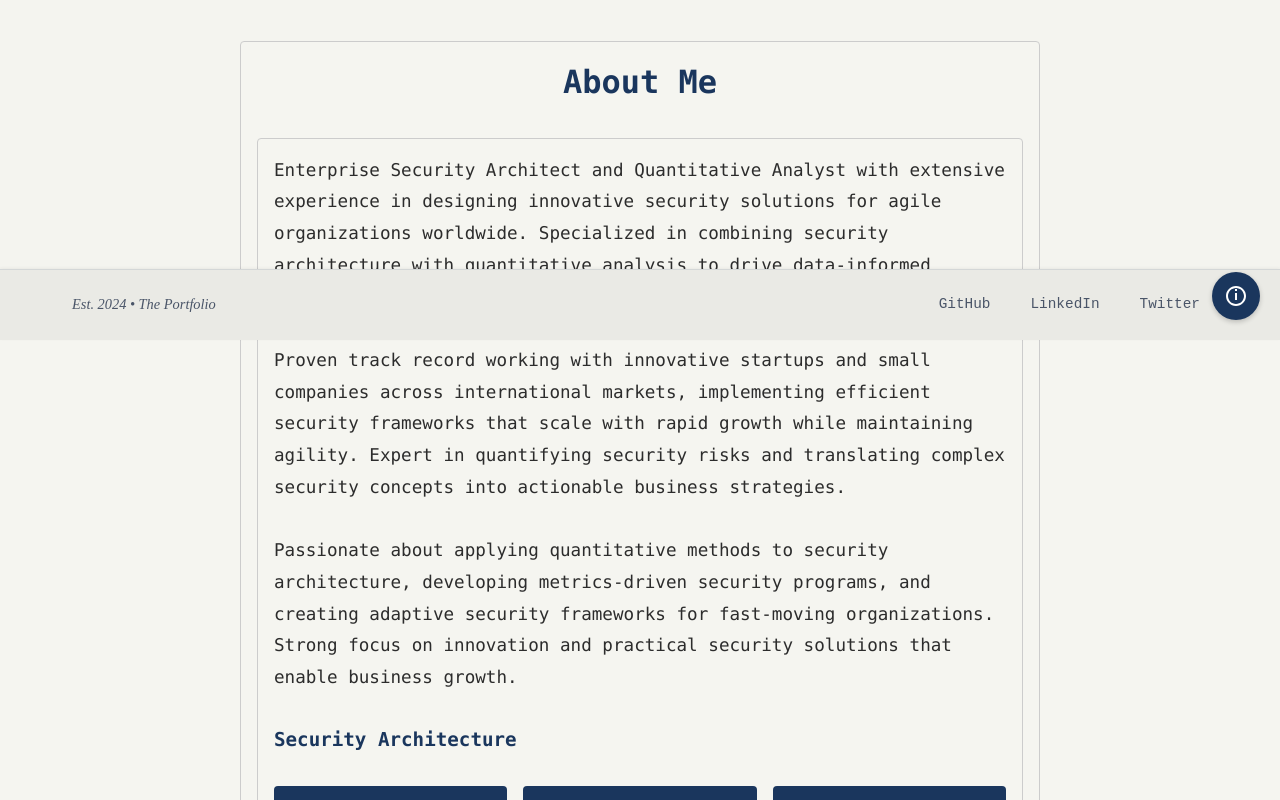
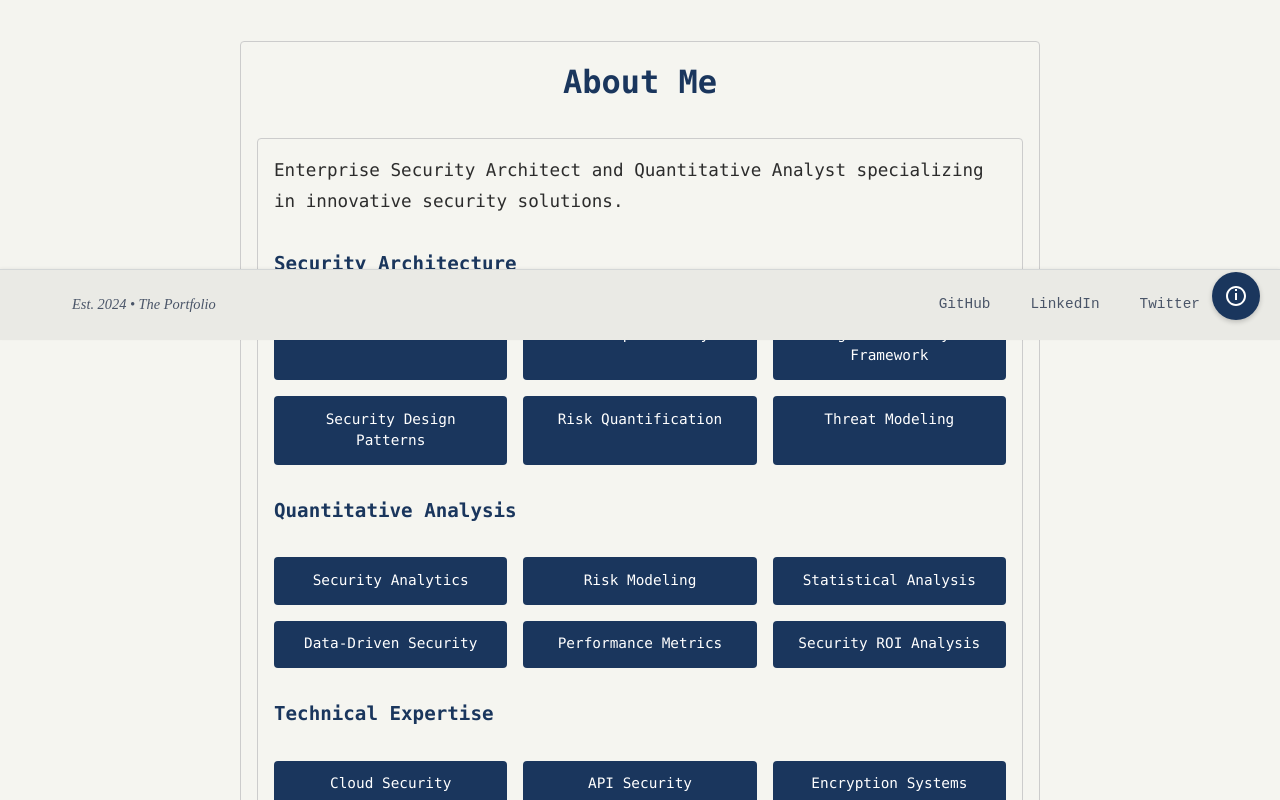
Before and after one commit to norandom/art_app, a React (Create React App) app: page / in a window 1280 px wide. Shown: the part 460-1260 px from the top of the page. Built offline with nearby package versions, Linux system fonts and the light colour scheme.

Commit message:
multilingual fixes

```diff
--- a/src/components/About.tsx
+++ b/src/components/About.tsx
@@ -2,6 +2,7 @@ import React from 'react';
 import styled from 'styled-components';
 import { motion } from 'framer-motion';
 import { useInView } from 'react-intersection-observer';
+import { useLanguage } from '../context/LanguageContext';
 
 const AboutSection = styled.section`
   margin: 6rem 0;
@@ -62,6 +63,7 @@ const Skill = styled(motion.div)`
 `;
 
 const About: React.FC = () => {
+  const { t } = useLanguage();
   const [ref, inView] = useInView({
     triggerOnce: true,
     threshold: 0.1,
@@ -83,69 +85,75 @@ const About: React.FC = () => {
     visible: { opacity: 1, y: 0 },
   };
 
-  const skills = {
-    'Security Architecture': [
-      'Zero Trust Architecture',
-      'Startup Security',
-      'Agile Security Framework',
-      'Security Design Patterns',
-      'Risk Quantification',
-      'Threat Modeling'
-    ],
-    'Quantitative Analysis': [
-      'Security Analytics',
-      'Risk Modeling',
-      'Statistical Analysis',
-      'Data-Driven Security',
-      'Performance Metrics',
-      'Security ROI Analysis'
-    ],
-    'Technical Expertise': [
-      'Cloud Security',
-      'API Security',
-      'Encryption Systems',
-      'Security Automation',
-      'DevSecOps',
-      'Secure Architecture'
-    ],
-    'Innovation & Leadership': [
-      'International Consulting',
-      'Startup Advisory',
-      'Security Strategy',
-      'Team Leadership',
-      'Innovation Security',
-      'Agile Methodologies'
-    ]
-  };
+  const skillCategories = [
+    {
+      key: 'securityarchitecture',
+      skills: [
+        'zerotrustarchitecture',
+        'startupsecurity',
+        'agilesecurityframework',
+        'securitydesignpatterns',
+        'riskquantification',
+        'threatmodeling'
+      ]
+    },
+    {
+      key: 'quantitativeanalysis',
+      skills: [
+        'securityanalytics',
+        'riskmodeling',
+        'statisticalanalysis',
+        'datadrivensecurity',
+        'performancemetrics',
+        'securityroianalysis'
+      ]
+    },
+    {
+      key: 'technicalexpertise',
+      skills: [
+        'cloudsecurity',
+        'apisecurity',
+        'encryptionsystems',
+        'securityautomation',
+        'devsecops',
+        'securearchitecture'
+      ]
+    },
+    {
+      key: 'innovationleadership',
+      skills: [
+        'internationalconsulting',
+        'startupadvisory',
+        'securitystrategy',
+        'teamleadership',
+        'innovationsecurity',
+        'agilemethodologies'
+      ]
+    }
+  ];
 
   return (
     <AboutSection id="about" ref={ref}>
-      <SectionTitle>About Me</SectionTitle>
+      <SectionTitle>{t('about.title')}</SectionTitle>
       <AboutContent
         variants={containerVariants}
         initial="hidden"
         animate={inView ? "visible" : "hidden"}
       >
         <AboutText>
-          Enterprise Security Architect and Quantitative Analyst with extensive experience in designing innovative security solutions for agile organizations worldwide. Specialized in combining security architecture with quantitative analysis to drive data-informed security decisions.
-        </AboutText>
-        <AboutText>
-          Proven track record working with innovative startups and small companies across international markets, implementing efficient security frameworks that scale with rapid growth while maintaining agility. Expert in quantifying security risks and translating complex security concepts into actionable business strategies.
-        </AboutText>
-        <AboutText>
-          Passionate about applying quantitative methods to security architecture, developing metrics-driven security programs, and creating adaptive security frameworks for fast-moving organizations. Strong focus on innovation and practical security solutions that enable business growth.
+          {t('about.description')}
         </AboutText>
 
-        {Object.entries(skills).map(([category, skillList]) => (
-          <SkillCategory key={category}>
-            <CategoryTitle>{category}</CategoryTitle>
+        {skillCategories.map(({ key, skills }) => (
+          <SkillCategory key={key}>
+            <CategoryTitle>{t(`skills.${key}`)}</CategoryTitle>
             <SkillsGrid>
-              {skillList.map((skill) => (
+              {skills.map((skill) => (
                 <Skill
                   key={skill}
                   variants={itemVariants}
                 >
-                  {skill}
+                  {t(`skills.items.${skill}`)}
                 </Skill>
               ))}
             </SkillsGrid>
--- a/src/components/Education.tsx
+++ b/src/components/Education.tsx
@@ -2,6 +2,7 @@ import React from 'react';
 import styled from 'styled-components';
 import { motion } from 'framer-motion';
 import { useInView } from 'react-intersection-observer';
+import { useLanguage } from '../context/LanguageContext';
 
 const EducationSection = styled.section`
   margin: 6rem 0;
@@ -62,6 +63,7 @@ const CertificationItem = styled(motion.div)`
 `;
 
 const Education: React.FC = () => {
+  const { t } = useLanguage();
   const [ref, inView] = useInView({
     triggerOnce: true,
     threshold: 0.1,
@@ -90,49 +92,47 @@ const Education: React.FC = () => {
         initial="hidden"
         animate={inView ? "visible" : "hidden"}
       >
-        <SectionTitle>Education</SectionTitle>
+        <SectionTitle>{t('education.title')}</SectionTitle>
 
         <EducationItem variants={itemVariants}>
-          <Degree>Master of Science in Information Security</Degree>
-          <School>Top Technical University</School>
-          <Period>2015 - 2017</Period>
+          <Degree>{t('education.masters.degree')}</Degree>
+          <School>{t('education.masters.school')}</School>
+          <Period>{t('education.masters.period')}</Period>
           <Description>
-            Specialized in advanced cybersecurity, cryptography, and secure system design.
-            Thesis focused on "Zero Trust Architecture Implementation in Enterprise Environments."
+            {t('education.masters.description')}
           </Description>
         </EducationItem>
 
         <EducationItem variants={itemVariants}>
-          <Degree>Bachelor of Science in Computer Science</Degree>
-          <School>Premier University</School>
-          <Period>2011 - 2015</Period>
+          <Degree>{t('education.bachelors.degree')}</Degree>
+          <School>{t('education.bachelors.school')}</School>
+          <Period>{t('education.bachelors.period')}</Period>
           <Description>
-            Core focus on computer science fundamentals, networking, and security principles.
-            Minor in Business Administration.
+            {t('education.bachelors.description')}
           </Description>
         </EducationItem>
 
         <Certifications>
-          <SectionTitle>Professional Certifications</SectionTitle>
+          <SectionTitle>{t('education.certifications.title')}</SectionTitle>
 
           <CertificationItem variants={itemVariants}>
-            <Degree>CISSP - Certified Information Systems Security Professional</Degree>
-            <Period>2018 - Present</Period>
+            <Degree>{t('education.certifications.cissp.degree')}</Degree>
+            <Period>{t('education.certifications.cissp.period')}</Period>
           </CertificationItem>
 
           <CertificationItem variants={itemVariants}>
-            <Degree>TOGAF 9.2 Certified</Degree>
-            <Period>2019 - Present</Period>
+            <Degree>{t('education.certifications.togaf.degree')}</Degree>
+            <Period>{t('education.certifications.togaf.period')}</Period>
           </CertificationItem>
 
           <CertificationItem variants={itemVariants}>
-            <Degree>AWS Certified Security - Specialty</Degree>
-            <Period>2020 - Present</Period>
+            <Degree>{t('education.certifications.aws.degree')}</Degree>
+            <Period>{t('education.certifications.aws.period')}</Period>
           </CertificationItem>
 
           <CertificationItem variants={itemVariants}>
-            <Degree>SABSA Chartered Security Architect</Degree>
-            <Period>2021 - Present</Period>
+            <Degree>{t('education.certifications.sabsa.degree')}</Degree>
+            <Period>{t('education.certifications.sabsa.period')}</Period>
           </CertificationItem>
         </Certifications>
       </motion.div>
--- a/src/translations/translations.ts
+++ b/src/translations/translations.ts
@@ -19,7 +19,38 @@ export const translations = {
       title: 'Education',
       university: 'University',
       degree: 'Degree',
-      year: 'Year'
+      year: 'Year',
+      masters: {
+        degree: 'Master of Science in Information Security',
+        school: 'Top Technical University',
+        period: '2015 - 2017',
+        description: 'Specialized in advanced cybersecurity, cryptography, and secure system design. Thesis focused on "Zero Trust Architecture Implementation in Enterprise Environments."'
+      },
+      bachelors: {
+        degree: 'Bachelor of Science in Computer Science',
+        school: 'Premier University',
+        period: '2011 - 2015',
+        description: 'Core focus on computer science fundamentals, networking, and security principles. Minor in Business Administration.'
+      },
+      certifications: {
+        title: 'Professional Certifications',
+        cissp: {
+          degree: 'CISSP - Certified Information Systems Security Professional',
+          period: '2018 - Present'
+        },
+        togaf: {
+          degree: 'TOGAF 9.2 Certified',
+          period: '2019 - Present'
+        },
+        aws: {
+          degree: 'AWS Certified Security - Specialty',
+          period: '2020 - Present'
+        },
+        sabsa: {
+          degree: 'SABSA Chartered Security Architect',
+          period: '2021 - Present'
+        }
+      }
     },
     projects: {
       title: 'Projects',
@@ -46,6 +77,38 @@ export const translations = {
       experience: 'Experience',
       skills: 'Skills',
       languages: 'Languages'
+    },
+    skills: {
+      securityarchitecture: 'Security Architecture',
+      quantitativeanalysis: 'Quantitative Analysis',
+      technicalexpertise: 'Technical Expertise',
+      innovationleadership: 'Innovation & Leadership',
+      items: {
+        zerotrustarchitecture: 'Zero Trust Architecture',
+        startupsecurity: 'Startup Security',
+        agilesecurityframework: 'Agile Security Framework',
+        securitydesignpatterns: 'Security Design Patterns',
+        riskquantification: 'Risk Quantification',
+        threatmodeling: 'Threat Modeling',
+        securityanalytics: 'Security Analytics',
+        riskmodeling: 'Risk Modeling',
+        statisticalanalysis: 'Statistical Analysis',
+        datadrivensecurity: 'Data-Driven Security',
+        performancemetrics: 'Performance Metrics',
+        securityroianalysis: 'Security ROI Analysis',
+        cloudsecurity: 'Cloud Security',
+        apisecurity: 'API Security',
+        encryptionsystems: 'Encryption Systems',
+        securityautomation: 'Security Automation',
+        devsecops: 'DevSecOps',
+        securearchitecture: 'Secure Architecture',
+        internationalconsulting: 'International Consulting',
+        startupadvisory: 'Startup Advisory',
+        securitystrategy: 'Security Strategy',
+        teamleadership: 'Team Leadership',
+        innovationsecurity: 'Innovation Security',
+        agilemethodologies: 'Agile Methodologies'
+      }
     },
     accessibility: {
       menu: 'Accessibility Menu',
@@ -78,7 +141,38 @@ export const translations = {
       title: 'Ausbildung',
       university: 'Universität',
       degree: 'Abschluss',
-      year: 'Jahr'
+      year: 'Jahr',
+      masters: {
+        degree: 'Master of Science in Informationssicherheit',
+        school: 'Technische Hochschule',
+        period: '2015 - 2017',
+        description: 'Spezialisierung auf fortgeschrittene Cybersicherheit, Kryptographie und sicheres Systemdesign. Thesis zum Thema "Implementierung von Zero-Trust-Architektur in Unternehmensumgebungen."'
+      },
+      bachelors: {
+        degree: 'Bachelor of Science in Informatik',
+        school: 'Premier Universität',
+        period: '2011 - 2015',
+        description: 'Schwerpunkt auf Informatik-Grundlagen, Netzwerke und Sicherheitsprinzipien. Nebenfach Betriebswirtschaftslehre.'
+      },
+      certifications: {
+        title: 'Berufliche Zertifizierungen',
+        cissp: {
+          degree: 'CISSP - Certified Information Systems Security Professional',
+          period: '2018 - Heute'
+        },
+        togaf: {
+          degree: 'TOGAF 9.2 Zertifiziert',
+          period: '2019 - Heute'
+        },
+        aws: {
+          degree: 'AWS Certified Security - Specialty',
+          period: '2020 - Heute'
+        },
+        sabsa: {
+          degree: 'SABSA Chartered Security Architect',
+          period: '2021 - Heute'
+        }
+      }
     },
     projects: {
       title: 'Projekte',
@@ -106,6 +200,38 @@ export const translations = {
       skills: 'Fähigkeiten',
       languages: 'Sprachen'
     },
+    skills: {
+      securityarchitecture: 'Sicherheitsarchitektur',
+      quantitativeanalysis: 'Quantitative Analyse',
+      technicalexpertise: 'Technische Expertise',
+      innovationleadership: 'Innovation & Führung',
+      items: {
+        zerotrustarchitecture: 'Zero-Trust-Architektur',
+        startupsecurity: 'Startup-Sicherheit',
+        agilesecurityframework: 'Agiles Sicherheitsframework',
+        securitydesignpatterns: 'Sicherheits-Design-Muster',
+        riskquantification: 'Risikoquantifizierung',
+        threatmodeling: 'Bedrohungsmodellierung',
+        securityanalytics: 'Sicherheitsanalyse',
+        riskmodeling: 'Risikomodellierung',
+        statisticalanalysis: 'Statistische Analyse',
+        datadrivensecurity: 'Datengesteuerte Sicherheit',
+        performancemetrics: 'Leistungskennzahlen',
+        securityroianalysis: 'Sicherheits-ROI-Analyse',
+        cloudsecurity: 'Cloud-Sicherheit',
+        apisecurity: 'API-Sicherheit',
+        encryptionsystems: 'Verschlüsselungssysteme',
+        securityautomation: 'Sicherheitsautomatisierung',
+        devsecops: 'DevSecOps',
+        securearchitecture: 'Sichere Architektur',
+        internationalconsulting: 'Internationale Beratung',
+        startupadvisory: 'Startup-Beratung',
+        securitystrategy: 'Sicherheitsstrategie',
+        teamleadership: 'Teamführung',
+        innovationsecurity: 'Innovative Sicherheit',
+        agilemethodologies: 'Agile Methoden'
+      }
+    },
     accessibility: {
       menu: 'Zugänglichkeitsmenü',
       fontSize: 'Schriftgröße',
```
